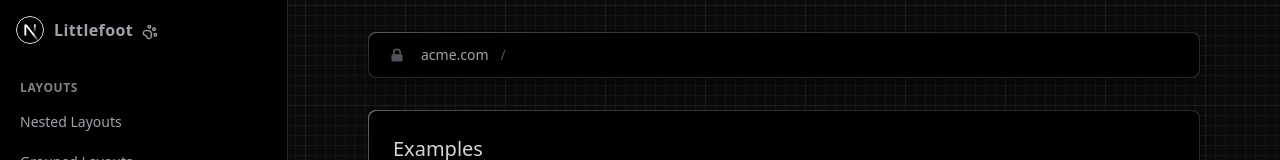
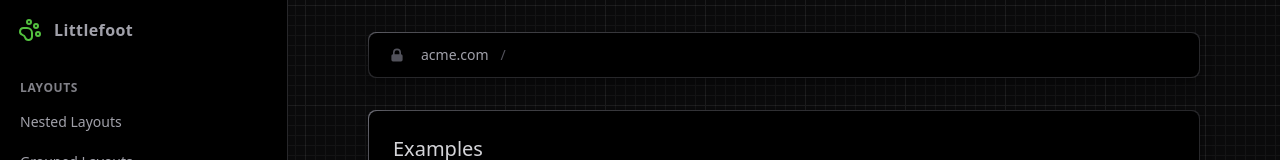
Before and after one commit to ArsCodeAmatoria/lilfoot, a Next.js app: page / in a window 1280 px wide. Shown: the top 160 px of the page. Built offline with nearby package versions, Linux system fonts and the light colour scheme.

Commit message:
Update navigation: replace Next logo with green paw icon, add Bigfoot Crane attribution

```diff
--- a/app/patterns/active-links/layout.tsx
+++ b/app/patterns/active-links/layout.tsx
@@ -1,5 +1,4 @@
 import { NavLinks } from '#/app/patterns/active-links/_components/nav-links';
-import { NextLogoDark } from '#/ui/next-logo';
 import Image from 'next/image';
 import Link from 'next/link';
 
--- a/ui/global-nav.tsx
+++ b/ui/global-nav.tsx
@@ -1,13 +1,12 @@
 'use client';
 
 import { demos, type Item } from '#/lib/demos';
-import { NextLogoDark } from '#/ui/next-logo';
 import Link from 'next/link';
 import { useSelectedLayoutSegment } from 'next/navigation';
 import { Bars3Icon, XMarkIcon } from '@heroicons/react/24/solid';
 import clsx from 'clsx';
 import { useState } from 'react';
-import { PawPrint } from 'lucide-react';
+import { PawPrint, ExternalLink } from 'lucide-react';
 
 export function GlobalNav() {
   const [isOpen, setIsOpen] = useState(false);
@@ -21,12 +20,12 @@ export function GlobalNav() {
           className="group flex w-full items-center gap-x-2.5"
           onClick={close}
         >
-          <div className="h-7 w-7 rounded-full">
-            <NextLogoDark />
+          <div className="h-7 w-7 flex items-center justify-center">
+            <PawPrint size={24} color="#53C03F" />
           </div>
 
           <h3 className="font-semibold tracking-wide text-gray-400 group-hover:text-gray-50">
-            Littlefoot <PawPrint className="inline-block ml-1 h-4 w-4" />
+            Littlefoot
           </h3>
         </Link>
       </div>
@@ -51,10 +50,11 @@ export function GlobalNav() {
           hidden: !isOpen,
         })}
       >
-        <nav className="space-y-6 px-2 pb-24 pt-5">
+        <nav className="flex flex-col h-full space-y-6 px-2 pt-5 pb-4">
+          <div className="flex-grow">
             {demos.map((section) => {
               return (
-              <div key={section.name}>
+                <div key={section.name} className="mb-6">
                   <div className="mb-2 px-3 text-xs font-semibold uppercase tracking-wider text-gray-400/80">
                     <div>{section.name}</div>
                   </div>
@@ -67,6 +67,25 @@ export function GlobalNav() {
                 </div>
               );
             })}
+          </div>
+
+          {/* Bigfoot Crane Attribution */}
+          <div className="mt-auto pt-4 border-t border-gray-800">
+            <div className="px-3 py-2 text-xs text-gray-500">
+              <p className="mb-2">© {new Date().getFullYear()} Littlefoot</p>
+              <div>
+                <a
+                  href="https://bigfootcrane.com/"
+                  target="_blank"
+                  rel="noopener noreferrer"
+                  className="flex items-center text-gray-400 hover:text-gray-300 transition-colors"
+                >
+                  <span>Made by Bigfoot Crane</span>
+                  <ExternalLink size={12} className="ml-1 inline-block" />
+                </a>
+              </div>
+            </div>
+          </div>
         </nav>
       </div>
     </div>
```
Lines whose indentation alone changed are shown as unchanged.
